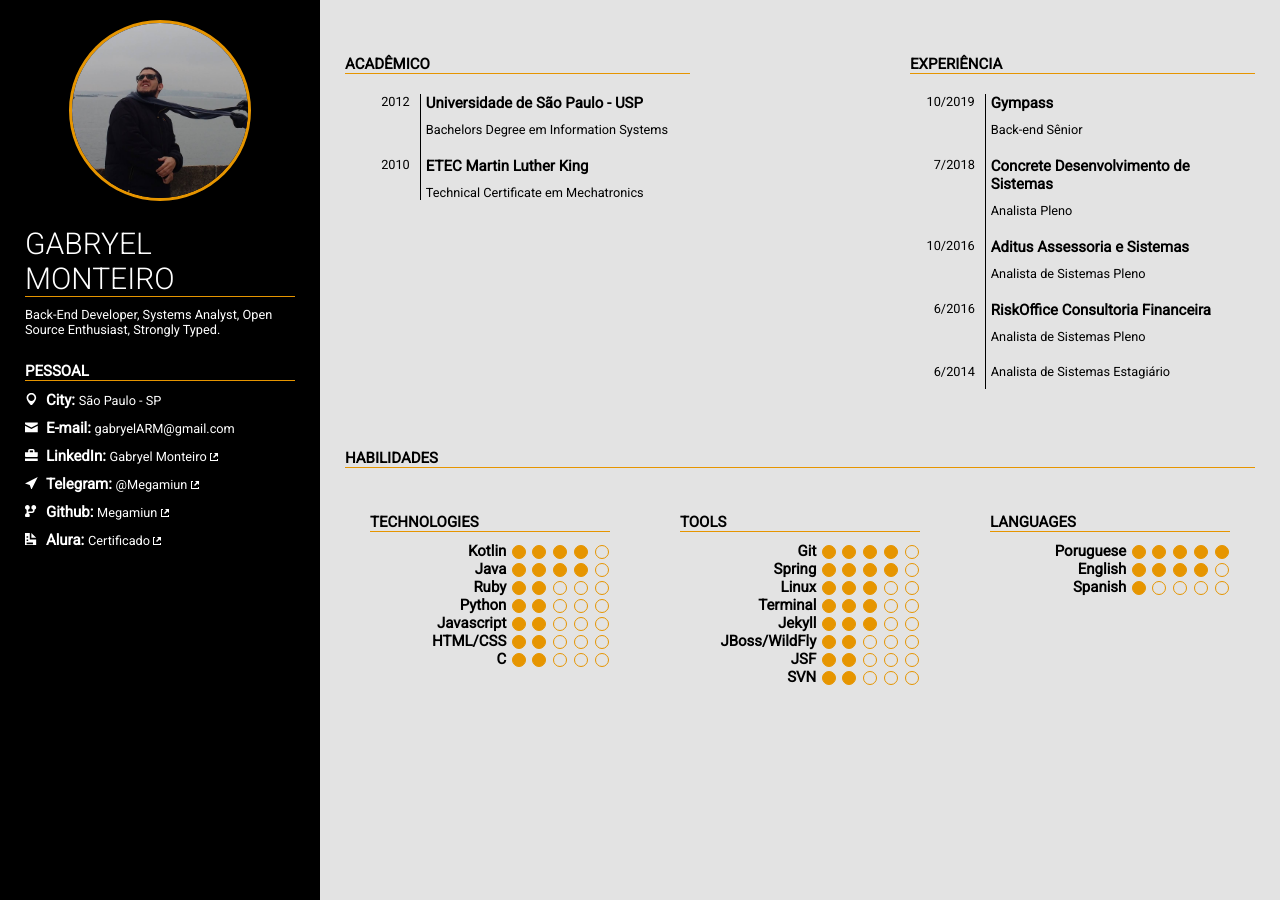
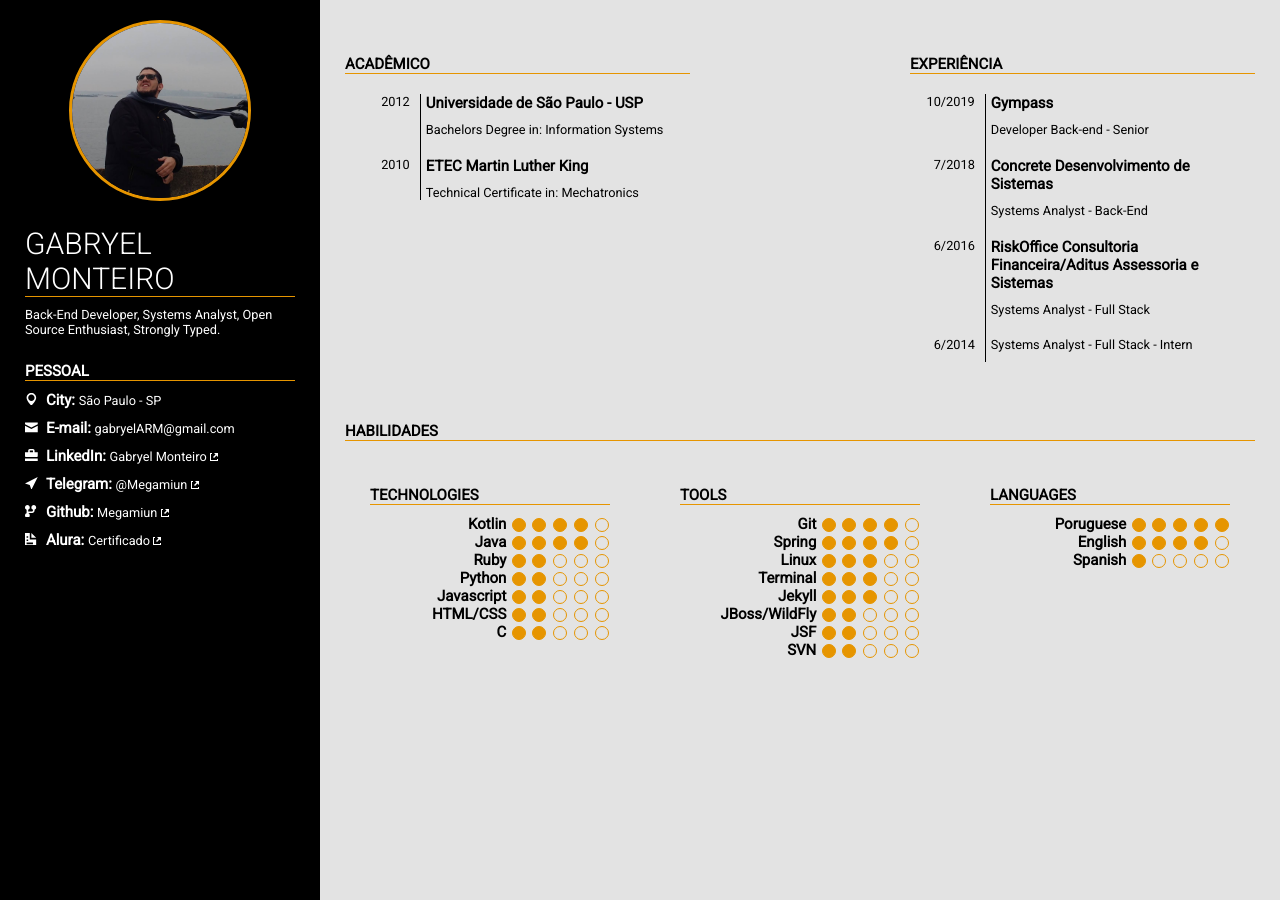
Before and after one commit to Megamiun/Megamiun.github.io, a Jekyll site: the page built from index.html, in a window 1280 px wide. Built offline with Jekyll 4.4.1, drawn with Linux system fonts in a browser that asks for light colours.

Commit message:
Translating jobs to english

```diff
--- a/_data/experiences.json
+++ b/_data/experiences.json
@@ -1,10 +1,10 @@
 [
     {
-        "name": "RiskOffice Consultoria Financeira",
+        "name": "RiskOffice Consultoria Financeira/Aditus Assessoria e Sistemas",
         "position":
         [
             {
-                "name": "Analista de Sistemas Estagiário",
+                "name": "Systems Analyst - Full Stack - Intern",
                 "started": {
                     "month": 6,
                     "year": 2014
@@ -15,30 +15,13 @@
                 }
             },
             {
-                "name": "Analista de Sistemas Pleno",
+                "name": "Systems Analyst - Full Stack",
                 "started": {
                     "month": 6,
                     "year": 2016
                 },
                 "ended": {
                     "month": 10,
-                    "year": 2016
-                }
-            }
-        ]
-    },
-    {
-        "name": "Aditus Assessoria e Sistemas",
-        "position":
-        [
-            {
-                "name": "Analista de Sistemas Pleno",
-                "started": {
-                    "month": 10,
-                    "year": 2016
-                },
-                "ended": {
-                    "month": 7,
                     "year": 2018
                 }
             }
@@ -49,7 +32,7 @@
         "position":
         [
             {
-                "name": "Analista Pleno",
+                "name": "Systems Analyst - Back-End",
                 "started": {
                     "month": 7,
                     "year": 2018
@@ -66,7 +49,7 @@
         "position":
         [
             {
-                "name": "Back-end Sênior",
+                "name": "Developer Back-end - Senior",
                 "started": {
                     "month": 10,
                     "year": 2019
--- a/_includes/academics.html
+++ b/_includes/academics.html
@@ -7,7 +7,7 @@
         </div>
         <div class="info" >
             <p class="item-title" >{{ place.name }}</p>
-            <p>{{ place.level }} em {{ place.class }}</p>
+            <p>{{ place.level }} in: {{ place.class }}</p>
         </div>
     </div>
 {% endfor %}
```
